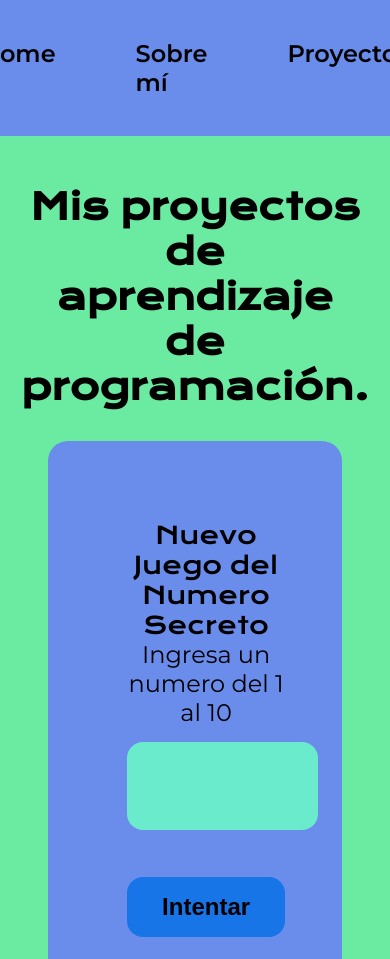
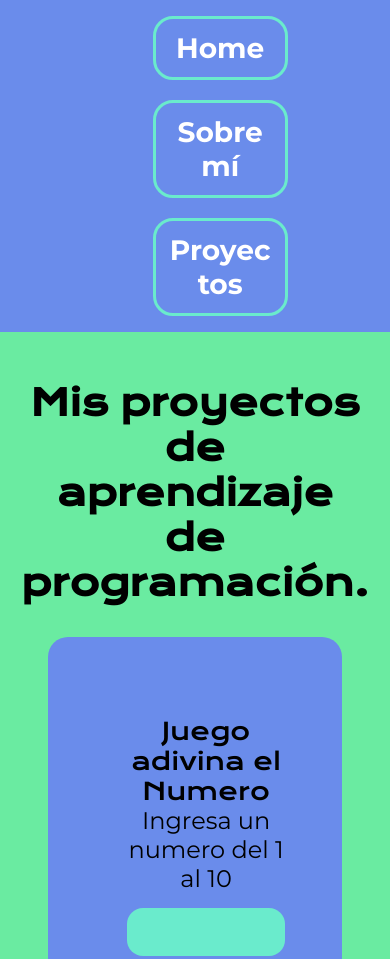
Before and after one commit to WendoliMosquea/portafolio, a plain HTML site: page proyectos.html in a window 390 px wide. Shown: the top 959 px of the page. Drawn offline with nearby package versions, Linux system fonts and the light colour scheme.

Commit message:
mejorando la responsividad del menu y los proyectos

```diff
--- a/app/adivina_numero.js
+++ b/app/adivina_numero.js
@@ -54,7 +54,7 @@ function generarNumeroSecreto() {
 }
 
 function condicionesIniciales (){
-    asignarTextoElemento('h2', 'Nuevo Juego del Numero Secreto');
+    asignarTextoElemento('h2', 'Juego adivina el Numero');
     asignarTextoElemento('p', `Ingresa un numero del ${numeroMinimo} al ${numeroMaximo}`);
     numeroSecreto = generarNumeroSecreto();
     intentos = 1;
--- a/proyectos.html
+++ b/proyectos.html
@@ -11,9 +11,9 @@
 <body>
     <header class="cabecero">
         <nav  class="menu_cabecero">
-            <a class="link_menu_cabecero" href="/index.html">Home</a>
-            <a class="link_menu_cabecero" href="/about.html">Sobre mí</a>
-            <a class="link_menu_cabecero" href="/proyectos.html">Proyectos</a>
+            <a class="link_menu_cabecero" href="/index.html"><h3>Home</h3></a>
+            <a class="link_menu_cabecero" href="/about.html"><h3>Sobre mí</h3></a>
+            <a class="link_menu_cabecero" href="/proyectos.html"><h3>Proyectos</h3></a>
         </nav>
     </header>
     <main>
@@ -44,12 +44,11 @@
                         <p class="texto_contenido">Digite el nombre de sus amigos</p>
                         <div class="input-wrapper">
                             <input type="text" id="amigo" class="contenido_input" placeholder="Escribe un nombre">
-
                         </div>
-
-                        <ul id="listaAmigos" class="name-list" aria-labelledby="listaAmigos" role="list"></ul>
-                        <ul id="resultado" class="result-list" aria-live="polite"></ul>
-
+                        <div class="contenido">
+                            <ul id="listaAmigos" class="name-list" aria-labelledby="listaAmigos" role="list"></ul>
+                            <ul id="resultado" class="result-list" aria-live="polite"></ul>
+                        </div>
                         <div class="contenedor_de_botones">
                             <button class="contenido_boton" onclick="agregarAmigo()" id="agregar">Añadir</button>
                             <button class="contenido_boton" onclick="sortearAmigo()" aria-label="Sortear amigo secreto">
--- a/styles/proyectos.css
+++ b/styles/proyectos.css
@@ -77,6 +77,9 @@ body{
     gap: 15px;
 }
 
+.contenedor_texto{
+    gap: 1.5rem;
+}
 .contenido_imagen{
     width: 40%;
     margin: 2rem;
@@ -151,13 +154,32 @@ body{
 @media (max-width: 1200px){
 
     .cabecero{
-        width: auto;
-        padding: 10%;
+        width: 100%;
+        padding: 1rem;
+        display: flex;
+        justify-content: center;
     }
     .menu_cabecero{
-        width: auto;
+        width: 30%;
+        display: flex;
+        flex-direction: column;
         justify-content: center;
-        padding: auto;
+        text-align: center;
+        gap: 20px;
+    }
+    .menu_cabecero a{
+        width: 100%;
+        display: block;
+        text-align: center;
+    }
+    .menu_cabecero h3{
+        width: 90%;
+        border: solid #6AEBCC;
+        border-radius: 20px;
+        color: white;
+        padding: 0.75rem;
+        text-align: center;
+        word-wrap: break-word;
     }
     .contenedor{
         width: auto;
@@ -175,9 +197,18 @@ body{
         width: auto;
         flex-wrap: wrap;
         width: auto;
+        color: #000000;
     }
     .contenido_imagen{
         display: none;
+    }
+    .contenido_input{
+        width: 100%;
+        height: 3rem;
+        padding: 0%;
+    }
+    .contenido_input::placeholder{
+        color: transparent;
     }
     .titulo_contenido{
         text-align: center;
--- a/styles/style.css
+++ b/styles/style.css
@@ -174,13 +174,32 @@ body{
 @media (max-width: 1200px){
 
     .cabecero{
-        width: auto;
-        padding: 10%;
+        width: 100%;
+        padding: 1rem;
+        display: flex;
+        justify-content: center;
     }
     .menu_cabecero{
-        width: auto;
+        width: 30%;
+        display: flex;
+        flex-direction: column;
         justify-content: center;
-        padding: auto;
+        text-align: center;
+        gap: 20px;
+    }
+    .menu_cabecero a{
+        width: 100%;
+        display: block;
+        text-align: center;
+    }
+    .menu_cabecero h3{
+        width: 90%;
+        border: solid #6AEBCC;
+        border-radius: 20px;
+        color: white;
+        padding: 0.75rem;
+        text-align: center;
+        word-wrap: break-word;
     }
     .contenedor{
         width: auto;
```
Also changed, not shown: about.html (+3 -3 lines), index.html (+3 -3 lines).
